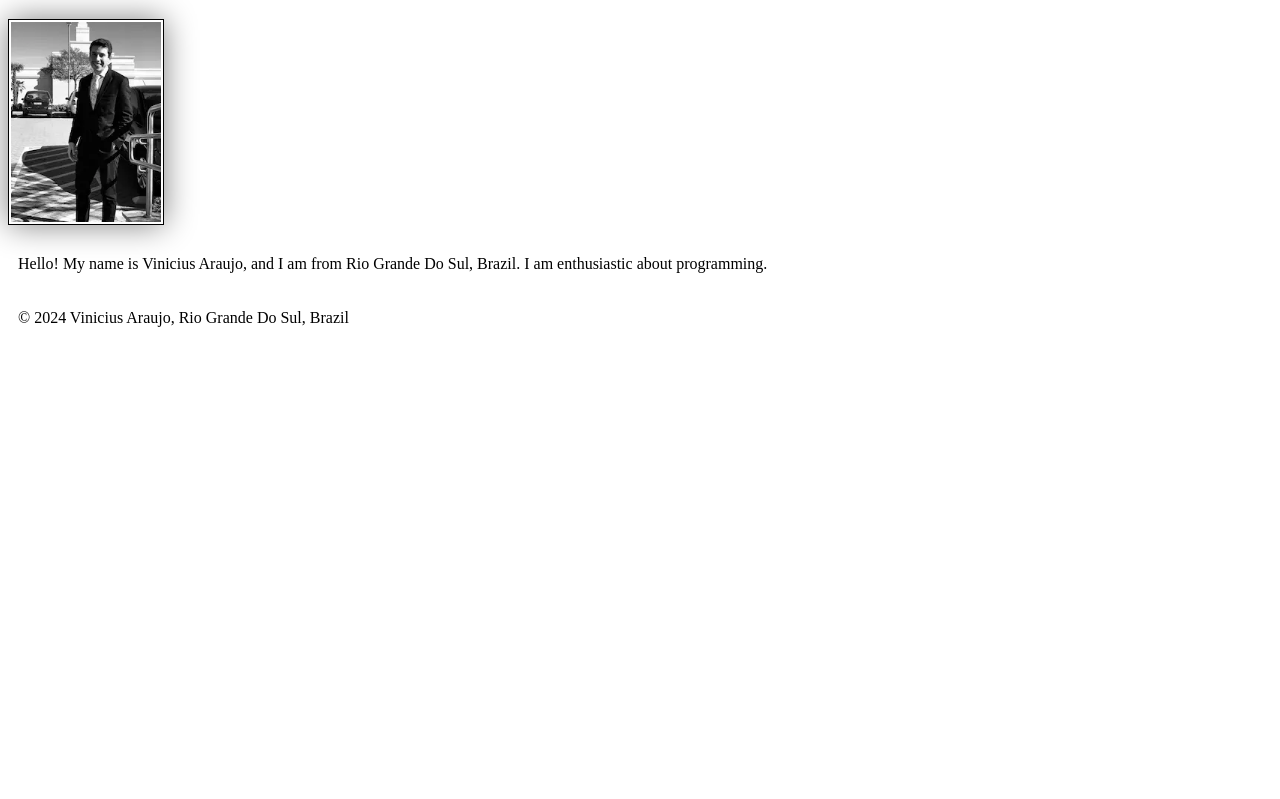
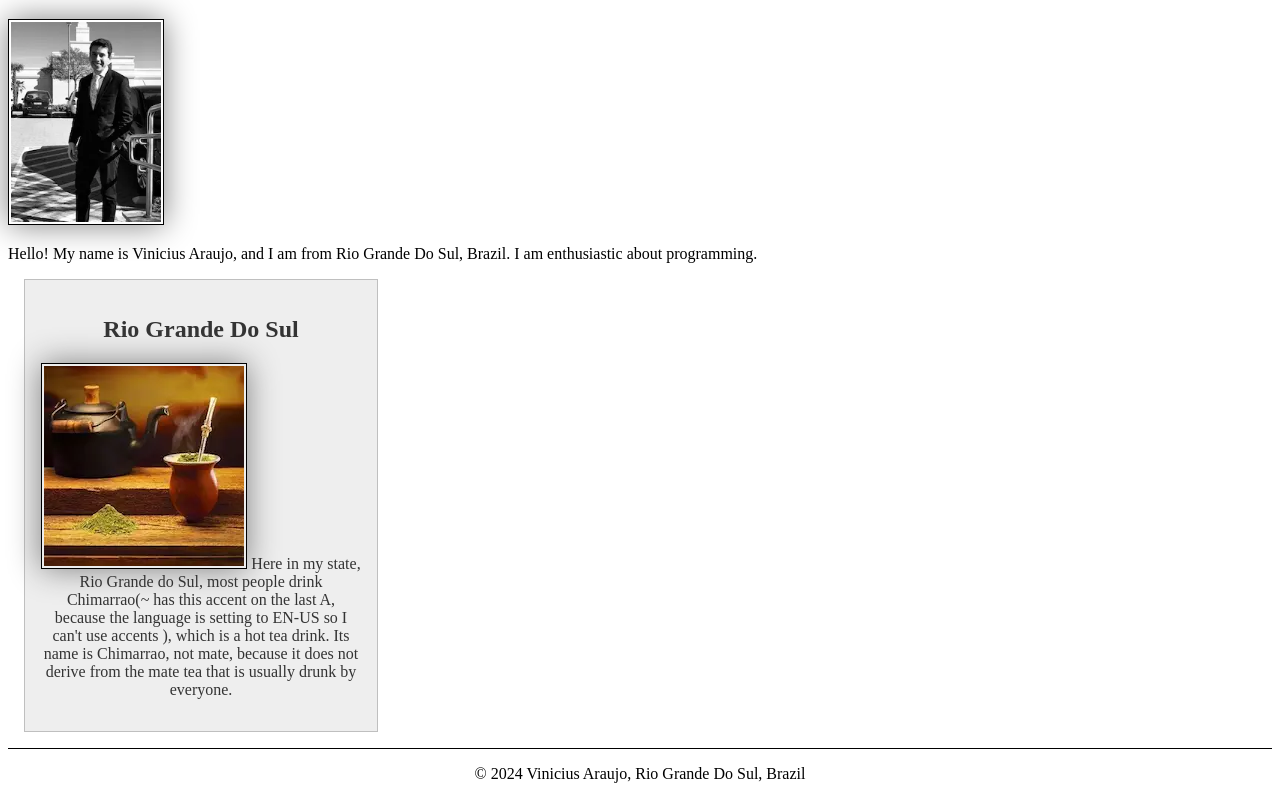
Before and after one commit to ViniHADS/wdd130, a plain HTML site: page index.html in a window 1280 px wide. Shown: the part 205-1004 px from the top of the page. Before the commit the page ends 800 px from the top, so only its background shows below. Drawn offline with Linux system fonts and the light colour scheme.

Commit message:
I finished the activity of enhancing my course home page.

```diff
--- a/index.html
+++ b/index.html
@@ -7,6 +7,8 @@
         <title>
             Vinicius Henrique Araujo Da Silva | WDD 130
         </title>
+        <meta name="Description: " content="This is portal page, my name is Vinicius Araujo, I'm student of WDD 130 course, and this it will be my home page from this course.">
+        <meta name="Author: " content="Vinicius Araujo | WDD 130">
         <link rel="stylesheet" href="styles/styles.css">
     </head>
 
@@ -17,6 +19,7 @@
                 <a href="wwr/">Rafting Website</a>
             </nav>
         </header>
+
         <main>
             <h1>
                 Vinicius Henrique Araujo Da Silva | WDD 130
@@ -26,6 +29,17 @@
                 Hello! My name is Vinicius Araujo, and I am from Rio Grande Do Sul, Brazil. I am enthusiastic about programming.
             </p>
         </main>
+
+        <aside>
+            <h2>
+                Rio Grande Do Sul
+            </h2>
+            <img src="images/Mate.webp" width="200" alt="Mate tea."
+            <p>
+                Here in my state, Rio Grande do Sul, most people drink Chimarrao(~ has this accent on the last A, because the language is setting to EN-US so I can't use accents  ), which is a hot tea drink. Its name is Chimarrao, not mate, because it does not derive from the mate tea that is usually drunk by everyone.
+            </p>
+        </aside>
+
         <footer>
             <p>
                 &copy; 2024 Vinicius Araujo, Rio Grande Do Sul, Brazil
--- a/styles/styles.css
+++ b/styles/styles.css
@@ -21,6 +21,36 @@ img {
     box-shadow: 0 0 30px gray;
 }
 
-p{
-    padding: 10px;
+p {
+    padding: 0;
 }
+
+main {
+    max-width: 840px;
+}
+
+main img {
+    width: 150px;
+    height: auto;
+}
+
+aside {
+    width: 20rem;
+    margin: 1rem;
+    border: 1px solid rgba(0, 0, 0, 0.2); /* 1 */
+    padding: 1rem;
+    background-color: #eee;
+    color: #333;
+    text-align: center;
+}
+
+aside img {
+    width: 200px;
+    height: auto;
+}
+
+footer {
+    margin-top: 15px;
+    border-top: 1px solid #000;
+    text-align: center;
+}
```
Also changed, not shown: images/Mate.webp (added).
